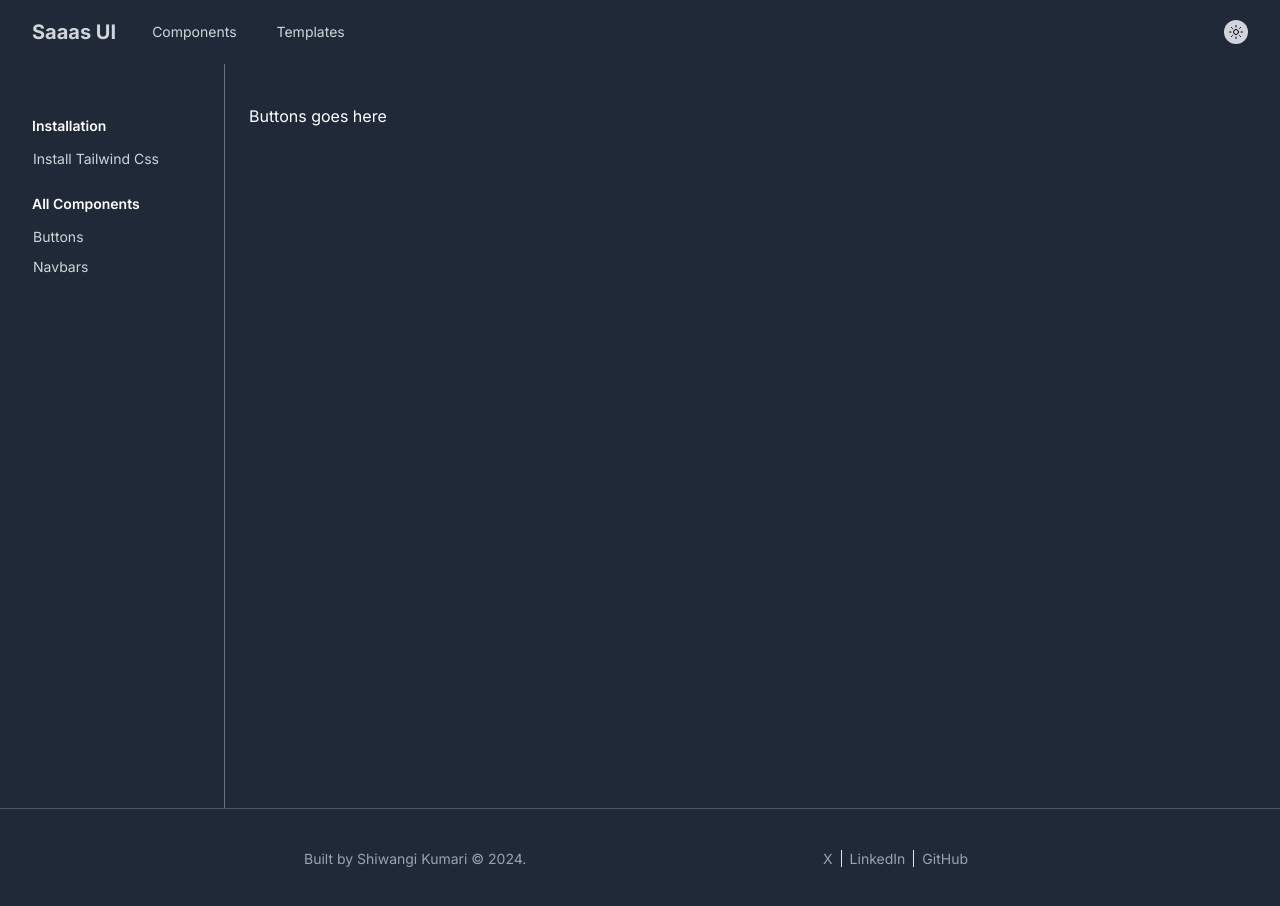
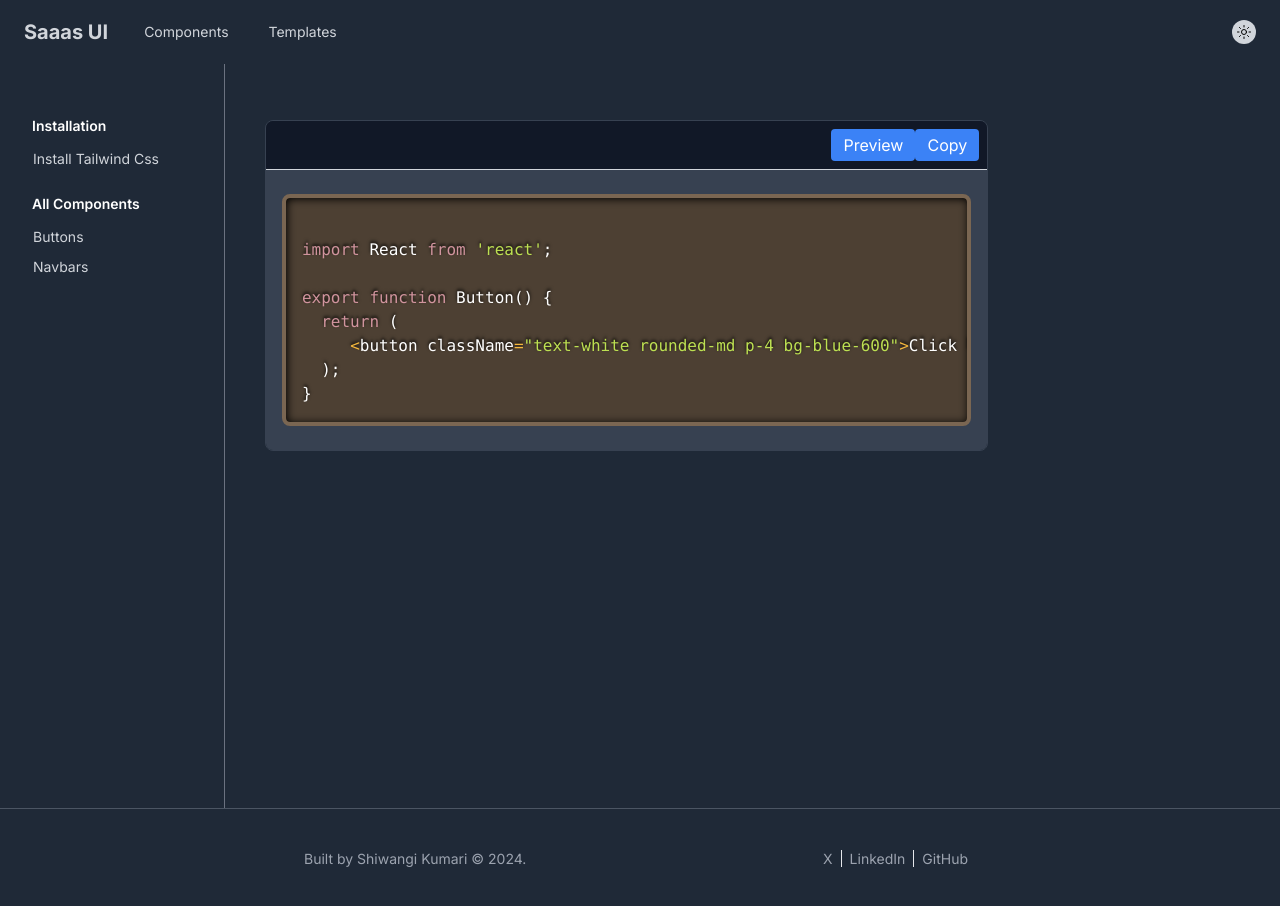
Before and after one commit to sshiwangi/saasui, a Next.js app: page /allcomponents/buttons in a window 1280 px wide. Shown: the top 906 px of the page. Built offline with nearby package versions, Linux system fonts and the light colour scheme.

Commit message:
added codeblock and codeviewer

```diff
--- a/package.json
+++ b/package.json
@@ -14,13 +14,17 @@
     "framer-motion": "^11.2.6",
     "next": "14.2.3",
     "react": "^18",
+    "react-copy-to-clipboard": "^5.1.0",
     "react-dom": "^18",
-    "react-icons": "^5.2.1"
+    "react-icons": "^5.2.1",
+    "react-syntax-highlighter": "^15.5.0"
   },
   "devDependencies": {
     "@types/node": "^20",
     "@types/react": "^18",
+    "@types/react-copy-to-clipboard": "^5.0.7",
     "@types/react-dom": "^18",
+    "@types/react-syntax-highlighter": "^15.5.13",
     "eslint": "^8",
     "eslint-config-next": "14.2.3",
     "postcss": "^8",
--- a/src/app/allcomponents/buttons/page.tsx
+++ b/src/app/allcomponents/buttons/page.tsx
@@ -1,7 +1,30 @@
+"use client";
 import React from "react";
+import CodeViewer from "@/components/ui/CodeViewer";
+import Image from "next/image";
+
+const code = `
+import React from 'react';
+
+export function Button() {
+  return (
+     <button className="text-white rounded-md p-4 bg-blue-600">Click Me!</button>
+  );
+}
+`;
+
+const preview = (
+  <div className="bg-gray-200 flex justify-center items-center rounded-lg  p-4 ">
+    <button className="text-white rounded-md p-4 bg-blue-600">Click Me!</button>
+  </div>
+);
 
 function Buttons() {
-  return <div>Buttons goes here</div>;
+  return (
+    <div className="w-3/4 p-4">
+      <CodeViewer code={code} preview={preview} />
+    </div>
+  );
 }
 
 export default Buttons;
--- /dev/null
+++ b/src/components/ui/CodeViewer.tsx
@@ -0,0 +1,54 @@
+"use client";
+import React, { useState } from "react";
+import { Prism as SyntaxHighlighter } from "react-syntax-highlighter";
+import { dark } from "react-syntax-highlighter/dist/esm/styles/prism";
+import { CopyToClipboard } from "react-copy-to-clipboard";
+
+const CodeViewer = ({
+  code,
+  preview,
+}: {
+  code: string;
+  preview: React.ReactNode;
+}) => {
+  const [copied, setCopied] = useState(false);
+  const [isPreview, setIsPreview] = useState(false);
+
+  const handleCopy = () => {
+    setCopied(true);
+    setTimeout(() => setCopied(false), 2000);
+  };
+
+  const togglePreview = () => {
+    setIsPreview(!isPreview);
+  };
+
+  return (
+    <div className="border border-gray-700 rounded-lg overflow-hidden mb-4">
+      <div className="flex justify-end p-2 bg-gray-900 border-b border-gray-300">
+        <button
+          onClick={togglePreview}
+          className="px-3 py-1 bg-blue-500 text-white rounded hover:bg-blue-600"
+        >
+          {isPreview ? "View Code" : "Preview"}
+        </button>
+        <CopyToClipboard text={code} onCopy={handleCopy}>
+          <button className="px-3 py-1 bg-blue-500 text-white rounded hover:bg-blue-600">
+            {copied ? "Copied!" : "Copy"}
+          </button>
+        </CopyToClipboard>
+      </div>
+      <div className="p-4 bg-gray-700">
+        {isPreview ? (
+          <div>{preview}</div>
+        ) : (
+          <SyntaxHighlighter language="javascript" style={dark}>
+            {code}
+          </SyntaxHighlighter>
+        )}
+      </div>
+    </div>
+  );
+};
+
+export default CodeViewer;
--- a/src/components/ui/Navbar.tsx
+++ b/src/components/ui/Navbar.tsx
@@ -15,7 +15,7 @@ import Image from "next/image";
 import ThemeSwitcher from "../wrappers/ThemeSwitcher";
 
 const navigation = [
-  { name: "Components", href: "/allcomponents", current: false },
+  { name: "Components", href: "/allcomponents/buttons", current: false },
   { name: "Templates", href: "#", current: false },
 ];
 
@@ -24,7 +24,7 @@ export default function Navbar() {
     <Disclosure as="nav" className="bg-gray-800 dark:bg-white ">
       {({ open }) => (
         <>
-          <div className="mx-auto max-w-7xl px-2 sm:px-6 lg:px-8">
+          <div className="mx-auto  px-2 sm:px-6 ">
             <div className="relative flex h-16 items-center justify-between">
               <div className="absolute inset-y-0 left-0 flex items-center sm:hidden">
                 {/* Mobile menu button*/}
--- a/src/components/ui/Sidebar.tsx
+++ b/src/components/ui/Sidebar.tsx
@@ -8,19 +8,19 @@ interface CustomCSSProperties extends CSSProperties {
 function Sidebar() {
   const customStyle: CustomCSSProperties = {
     position: "relative",
-    "--radix-scroll-area-corner-width": "0px",
-    "--radix-scroll-area-corner-height": "0px",
+    // "--radix-scroll-area-corner-width": "0px",
+    // "--radix-scroll-area-corner-height": "0px",
   };
   return (
     <aside className="fixed border-r text-white border-gray-500 top-14 z-30 -ml-2 hidden h-[calc(100vh-3.5rem)] px-8 py-4 shrink-0 lg:sticky lg:block lg:self-start">
       <div
-        className="relative overflow-hidden h-full py-6 pr-6 lg:py-8"
-        style={customStyle}
+        className="relative overflow-hidden bg-gray-800 h-full py-6 pr-6 lg:py-8"
+        // style={customStyle}
       >
         <div
-          data-radix-scroll-area-viewport=""
+          // data-radix-scroll-area-viewport=""
           className="h-full w-full rounded-[inherit]"
-          style={{ overflow: "hidden scroll" }}
+          // style={{ overflow: "hidden scroll" }}
         >
           <div style={{ minWidth: "100%", display: "table" }}>
             <div className="w-full">
```
Also changed, not shown: 1 other file (tests, documents, lock files or other folders).
